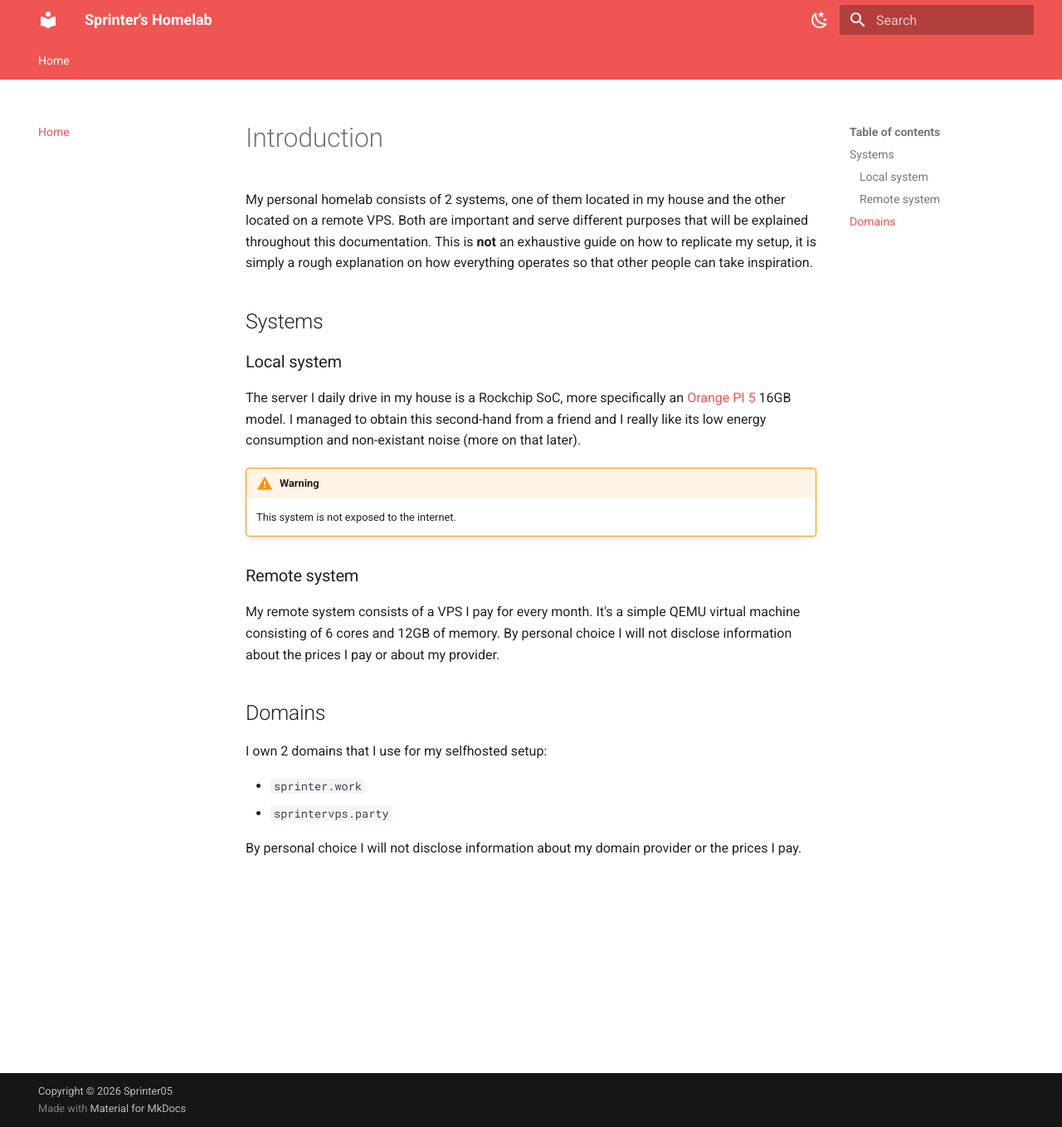
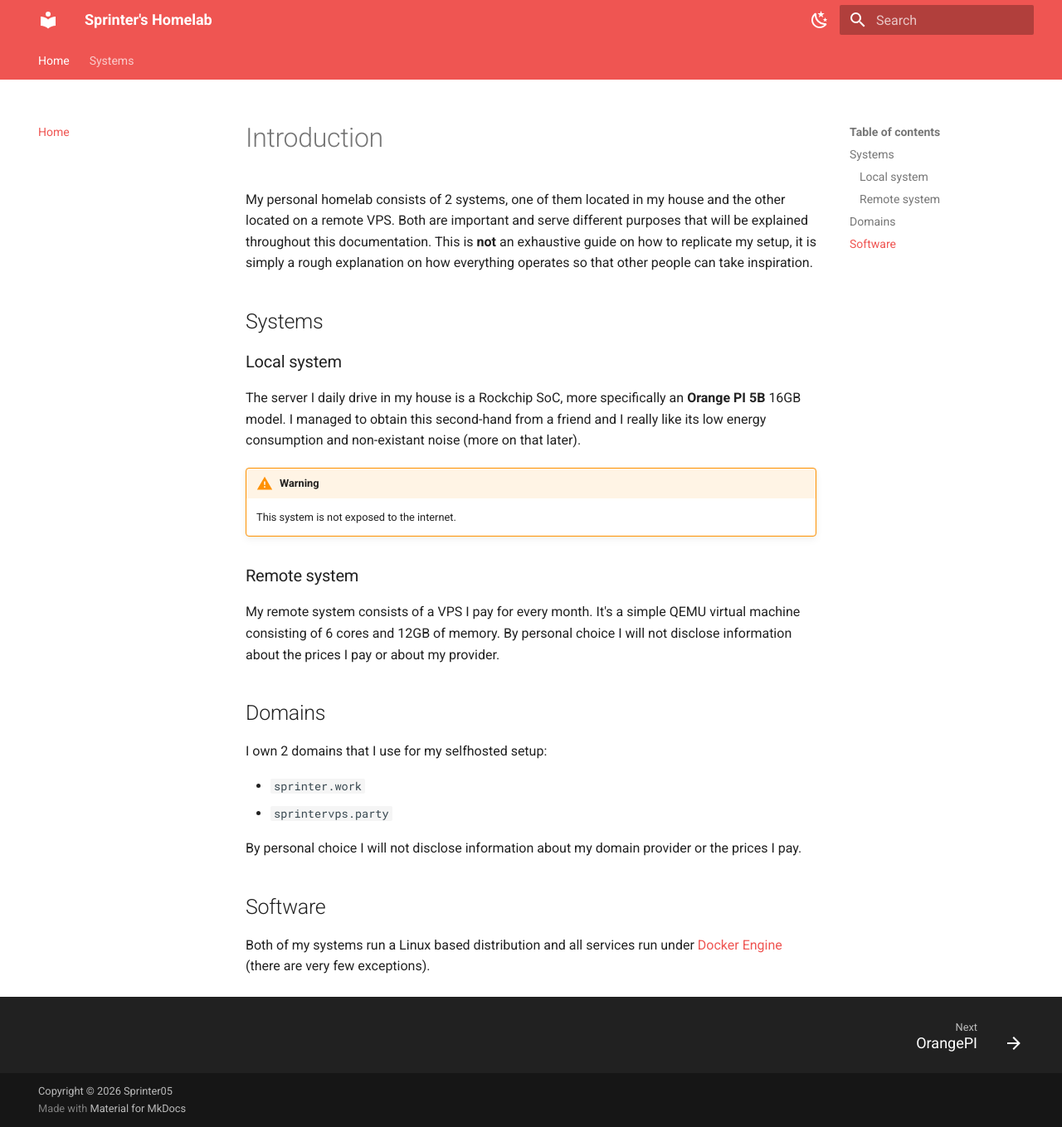
Before and after one commit to Sprinter05/homelab, an MkDocs documentation site: the page built from docs/index.md, in a window 1280 px wide and 1359 px high. Shown: the whole window at 83% size. Built offline with MkDocs 1.6.1 and Material for MkDocs 9.7.7, drawn with Linux system fonts in a browser that asks for light colours.

Commit message:
Orangepi initial commit

```diff
--- a/docs/index.md
+++ b/docs/index.md
@@ -3,7 +3,7 @@
 
 ## Systems
 ### Local system
-The server I daily drive in my house is a Rockchip SoC, more specifically an [Orange PI 5](http://www.orangepi.org/html/hardWare/computerAndMicrocontrollers/details/Orange-Pi-5.html) 16GB model. I managed to obtain this second-hand from a friend and I really like its low energy consumption and non-existant noise (more on that later).
+The server I daily drive in my house is a Rockchip SoC, more specifically an **Orange PI 5B** 16GB model. I managed to obtain this second-hand from a friend and I really like its low energy consumption and non-existant noise (more on that later).
 
 !!! warning
     This system is not exposed to the internet.
@@ -18,3 +18,6 @@
 - `sprintervps.party`
 
 By personal choice I will not disclose information about my domain provider or the prices I pay.
+
+## Software
+Both of my systems run a Linux based distribution and all services run under [Docker Engine](https://docs.docker.com/engine/) (there are very few exceptions).
--- a/mkdocs.yml
+++ b/mkdocs.yml
@@ -60,3 +60,6 @@
 
 nav:
   - Home: index.md
+  - Systems:
+      - OrangePI: systems/orangepi.md
+      - VPS: systems/vps.md
```
Also changed, not shown: docs/systems/orangepi.md (added, +33 -0 lines), docs/systems/assets/orangepi/gpio_pins.png (added), docs/systems/vps.md (added), 1 other file.
